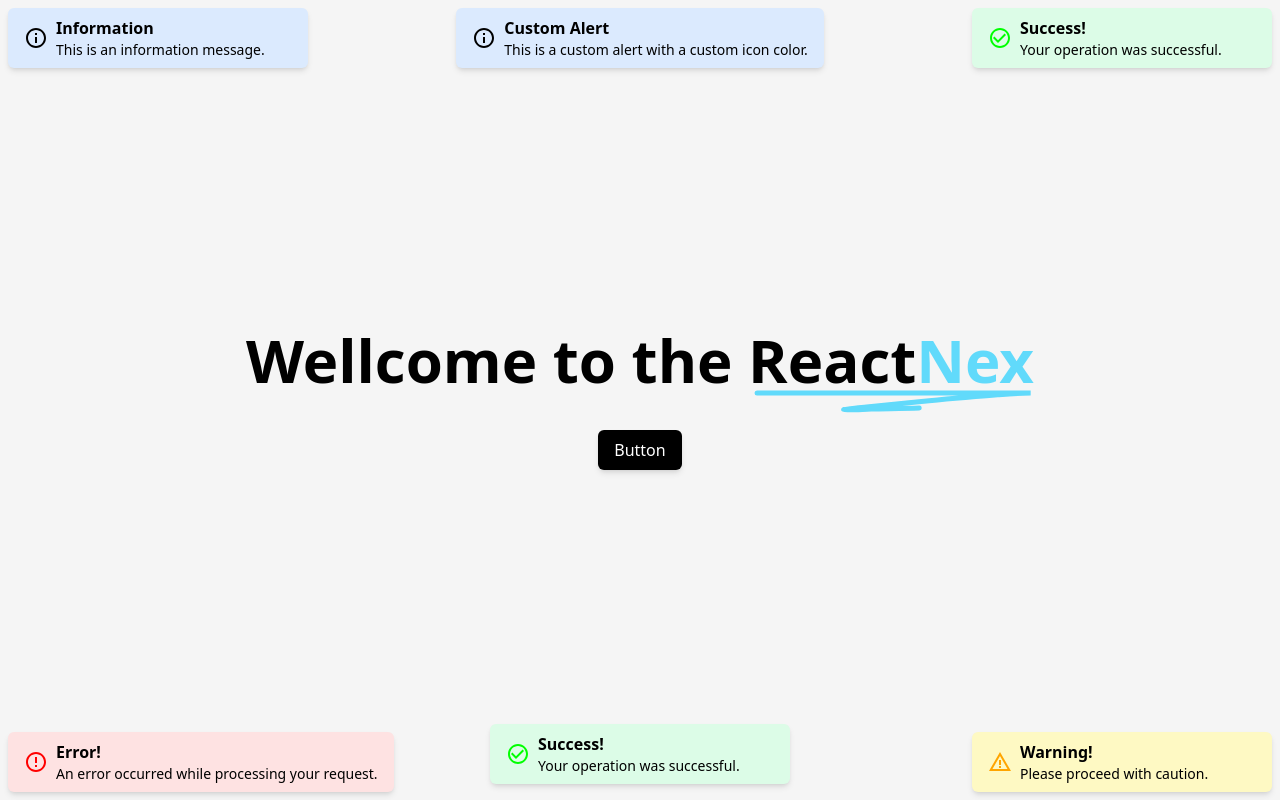
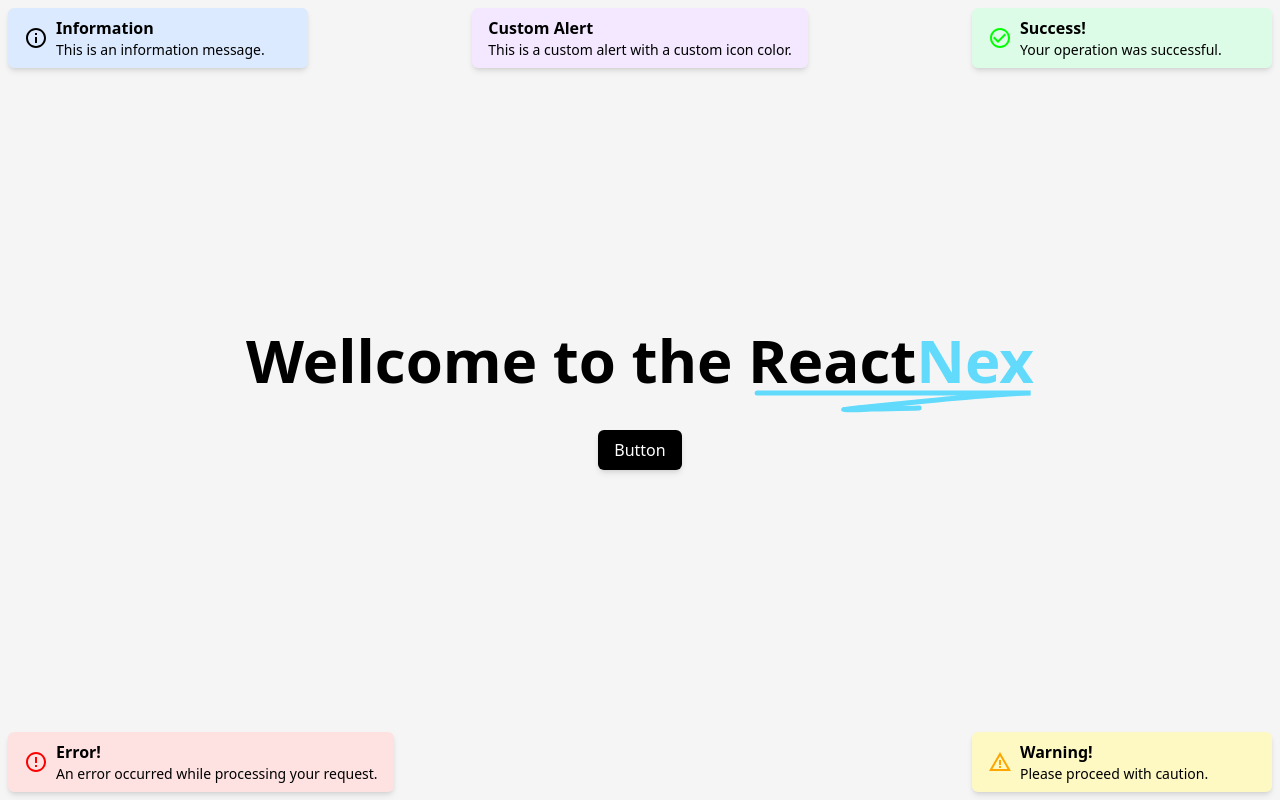
Before and after one commit to Sahilwagh03/React-Nex-Components, a React (Create React App) app: page / in a window 1280 px wide. Built offline with nearby package versions, Linux system fonts and the light colour scheme.

Commit message:
alert-bug-fix

```diff
--- a/src/App.js
+++ b/src/App.js
@@ -48,14 +48,8 @@ function App() {
             title="Custom Alert"
             message="This is a custom alert with a custom icon color."
             position="top-center"
-            iconColor="#FFA500"
-          />
-
-          <Alert
-            type="success"
-            title="Success!"
-            message="Your operation was successful."
-            position="bottom-center"
+            showiIcon={false}
+            alertContainerStyle=" bg-purple-100"
           />
         </>
       }
--- a/src/components/Alert/Alert.jsx
+++ b/src/components/Alert/Alert.jsx
@@ -10,20 +10,21 @@ const Alert = ({
   messageStyle = '',
   alertContainerStyle = '',
   position = 'top-left',
+  showiIcon = true
 }) => {
   const IconComponent = getIconComponent(type); // Get the icon component based on the type
 
   return (
     <div
       className={classNames(
-        'rounded-md px-4 py-2 shadow-md min-w-[300px] h-auto flex items-center gap-2 flex-row',
+        'rounded-md px-4 py-2 shadow-md min-w-[300px]  h-auto flex items-center gap-2 flex-row',
         getAlertTypeStyle(type),
         alertContainerStyle,
         getPositionClasses(position),
         'absolute'
       )}
     >
-      {
+      { showiIcon &&
         IconComponent
       }
       <div className="">
--- a/src/components/Alert/utils.js
+++ b/src/components/Alert/utils.js
@@ -49,7 +49,7 @@ export const getPositionClasses = (position) => {
         case 'top-center':
             return 'top-4 transform -translate-y-2'; // Center vertically
         case 'bottom-center':
-            return 'bottom-2 transform -translate-y-2'; // Center vertically
+            return 'bottom-1 transform -translate-y-1'; // Center vertically
         default:
             return 'top-left'; // Fallback to default
     }
```
